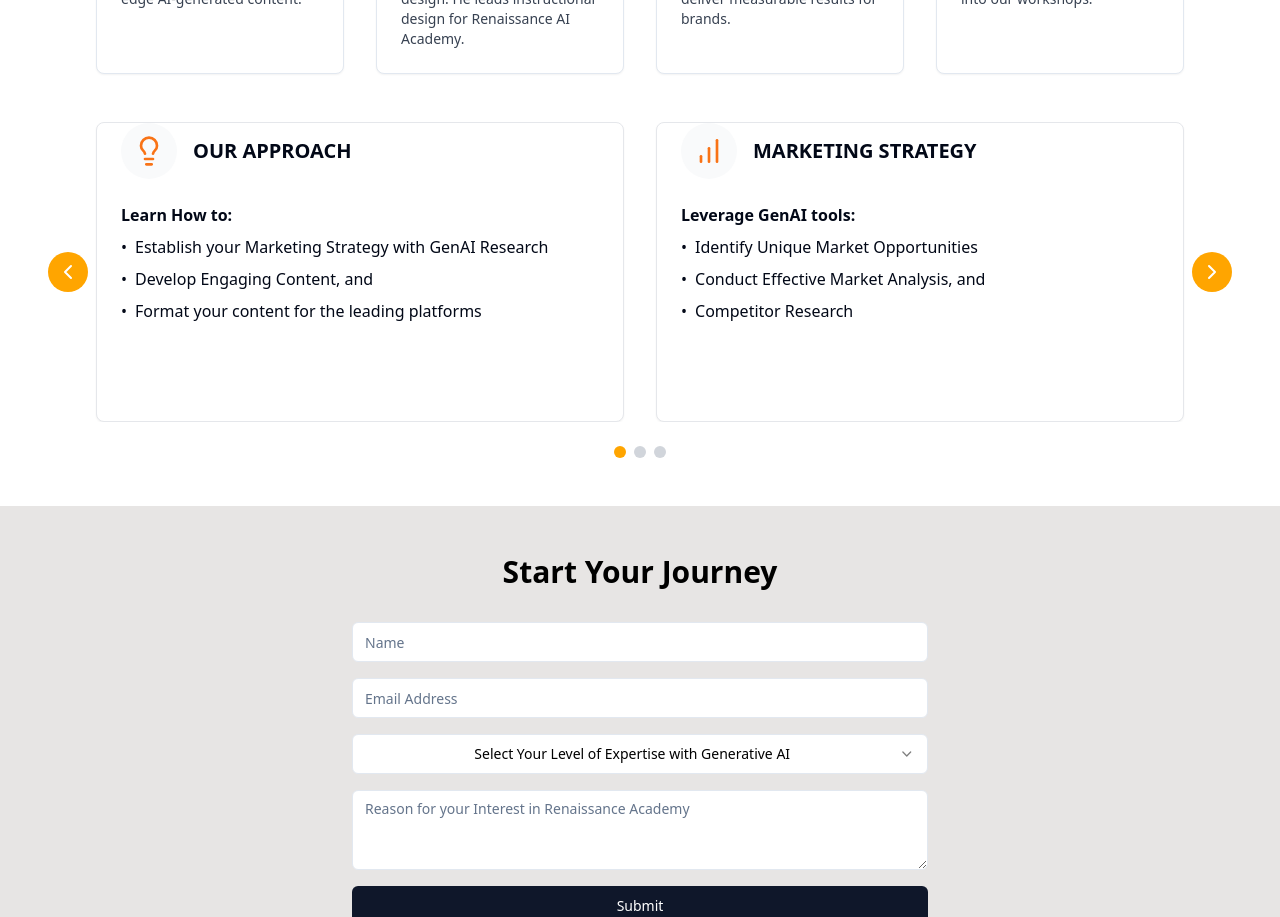
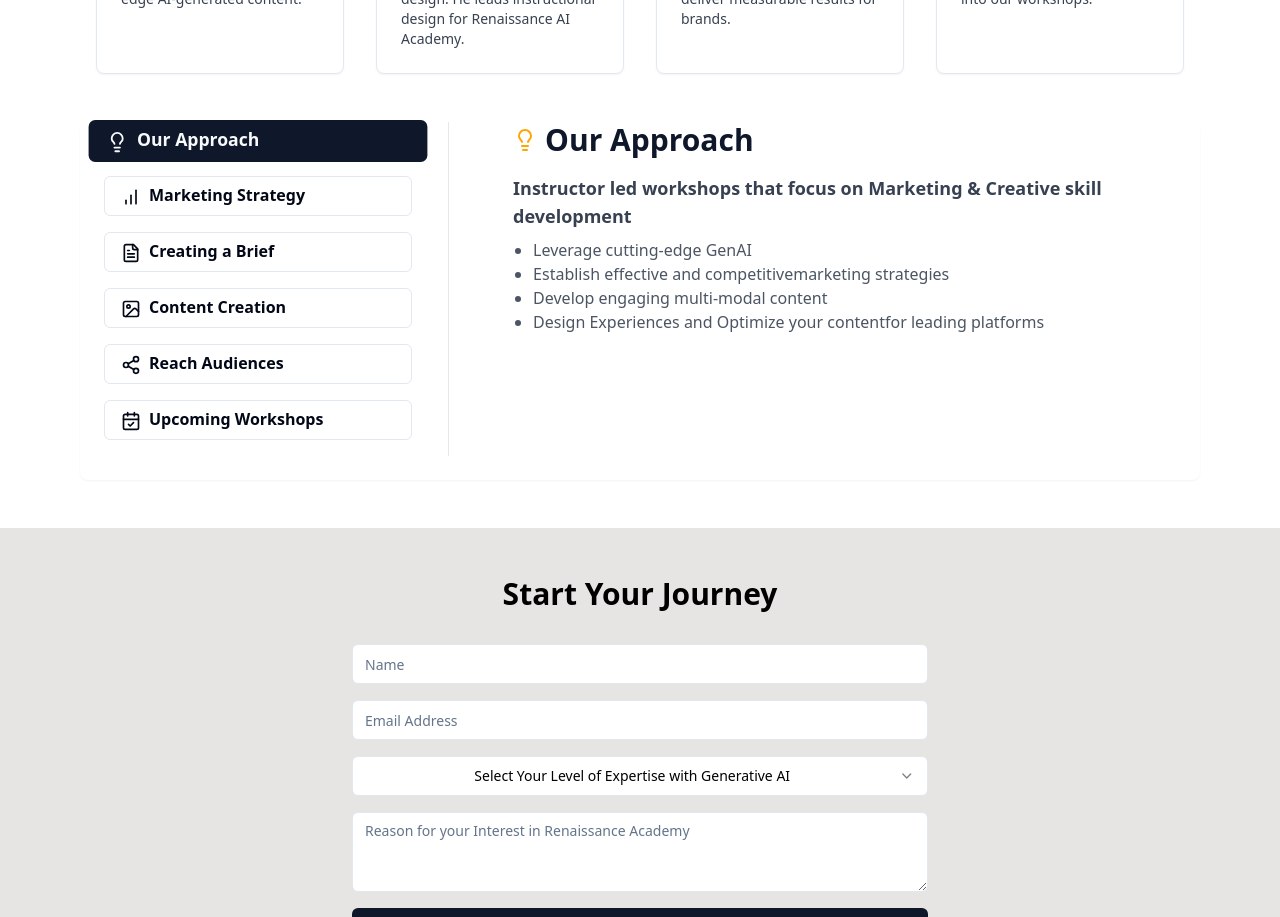
Before and after one commit to clivespace/raiacademy, a Next.js app: page / in a window 1280 px wide. Shown: the part 1480-2397 px from the top of the page. Built offline with nearby package versions, Linux system fonts and the light colour scheme.

Commit message:
Update carousel to two column card on homepage

```diff
--- a/app/page.tsx
+++ b/app/page.tsx
@@ -1,93 +1,78 @@
 'use client'
 
-import { useState, useCallback, useRef, useMemo } from 'react'
+import React, { useState, useCallback, useRef, useMemo } from 'react'
 import { Button } from "@/components/ui/button"
 import { Input } from "@/components/ui/input"
 import { Textarea } from "@/components/ui/textarea"
 import { Select, SelectContent, SelectItem, SelectTrigger, SelectValue } from "@/components/ui/select"
 import { Card, CardContent } from "@/components/ui/card"
-import { Lightbulb, BarChart, FileText, ImageIcon, Share2, CalendarCheck, ChevronLeft, ChevronRight, Facebook, Instagram, Linkedin } from "lucide-react"
+import { Lightbulb, BarChart, FileText, ImageIcon, Share2, CalendarCheck, ChevronLeft, ChevronRight, Facebook, Instagram, Linkedin, ChevronDown, ChevronUp } from "lucide-react"
 import Link from "next/link"
 import Image from "next/image"
 import Navbar from "@/components/Navbar"
 import TeamSection from "../components/TeamSection"
 
+// Define the TopicContent type
+interface TopicContent {
+  title: string
+  subheader: string
+  content: string[]
+  icon: React.ElementType
+}
+
 export default function HomePage() {
   const [currentSlide, setCurrentSlide] = useState<number>(0)
   const videoRef = useRef<HTMLVideoElement>(null)
 
-  const approachCards = useMemo(() => [
+  const topics: TopicContent[] = [
     {
-      title: "OUR APPROACH",
-      tools: [
-        <span key="0" className="font-bold">Learn How to:</span>,
-        "Establish your Marketing Strategy with GenAI Research",
-        "Develop Engaging Content, and",
-        "Format your content for the leading platforms"
+      title: "Our Approach",
+      subheader: "Instructor led workshops that focus on Marketing & Creative skill development",
+      content: [
+        "Leverage cutting-edge GenAI",
+        "Establish effective and competitivemarketing strategies",
+        "Develop engaging multi-modal content",
+        "Design Experiences and Optimize your contentfor leading platforms"
       ],
-      icon: <Lightbulb className="h-8 w-8 text-orange-500" />
+      icon: Lightbulb
     },
     {
-      title: "MARKETING STRATEGY",
-      tools: [
-        <span key="0" className="font-bold">Leverage GenAI tools:</span>,
-        "Identify Unique Market Opportunities",
-        "Conduct Effective Market Analysis, and",
-        "Competitor Research"
-      ],
-      icon: <BarChart className="h-8 w-8 text-orange-500" />
+      title: "Marketing Strategy",
+      subheader: "Leverage GenAI tools:",
+      content: ["Identify unique market opportunities", "Conduct thorough market analysis", "Perform in-depth competitor research"],
+      icon: BarChart
     },
     {
-      title: "CREATING A BRIEF",
-      tools: [
-        <span key="0" className="font-bold">Create more dynamic briefs:</span>,
-        "Establish a unique Brand Voice",
-        "Communicate your Campaign Strategy, and",
-        "Provide effectiveCreative Direction"
-      ],
-      icon: <FileText className="h-8 w-8 text-orange-500" />
+      title: "Creating a Brief",
+      subheader: "Create Dynamic Brief's that:",
+      content: ["Establish a strong brand voice", "Clearly communicate campaign strategies", "Provide creative direction tailored to your needs"],
+      icon: FileText
     },
     {
-      title: "CONTENT CREATION",
-      tools: [
-        <span key="0" className="font-bold">Use GenAI Creative tools to create:</span>,
-        "High quality Images",
-        "Audio and Music Content",
-        "Video, Podcast Production, and more..."
-      ],
-      icon: <ImageIcon className="h-8 w-8 text-orange-500" />
+      title: "Content Creation",
+      subheader: "Use GenAI Creative tools for:",
+      content: ["AI-assisted image creation", "Professional audio and music production", "High-quality video and podcast production"],
+      icon: ImageIcon
     },
     {
-      title: "DISTRIBUTING YOUR CONTENT",
-      tools: [
-        <span key="0" className="font-bold">Reach audiences on desired platforms by leveraging:</span>,
-        "GenAI tools for UX Design",
-        "Software Development, and",
-        "GenAI aided Advertising Content Production tools"
-      ],
-      icon: <Share2 className="h-8 w-8 text-orange-500" />
+      title: "Reach Audiences",
+      subheader: "Leverage GenAI to:",
+      content: ["Utilize GenAI for UX design", "Implement AI-aided software development", "Create targeted advertising content for optimal distribution"],
+      icon: Share2
     },
     {
-      title: "REGISTER FOR AN UPCOMING WORKSHOP",
-      dates: ["February 15, 2025: 9:00 AM - 5:00 PM", "February 16, 2025: 9:00 AM - 5:00 PM"],
-      button: "Register Now",
-      icon: <CalendarCheck className="h-8 w-8 text-orange-500" />
+      title: "Upcoming Workshops",
+      subheader: "Workshop Details",
+      content: ["Join our workshop on February 15-16, 2025", "From 9:00 AM to 5:00 PM each day", "Learn more about leveraging GenAI in marketing"],
+      icon: CalendarCheck
     }
-  ], [])
+  ]
 
-  const nextSlide = useCallback(() => {
-    setCurrentSlide((prev: number) => {
-      const next = prev + 1;
-      return next >= 3 ? 0 : next; // We have 3 pairs total (0, 1, 2)
-    });
-  }, []);
+  const [expandedTopic, setExpandedTopic] = useState<string | null>("Our Approach")
 
-  const prevSlide = useCallback(() => {
-    setCurrentSlide((prev: number) => {
-      const next = prev - 1;
-      return next < 0 ? 2 : next; // Go to last pair if at start
-    });
-  }, []);
+  const toggleTopic = (title: string) => {
+    setExpandedTopic(expandedTopic === title ? null : title)
+  }
 
   return (
     <div className="min-h-screen bg-stone-200 text-black font-sans">
@@ -142,108 +127,77 @@
           {/* Add TeamSection component here */}
           <TeamSection />
 
-          {/* Existing carousel section */}
-          <div className="relative">
-            <div className="overflow-hidden">
-              <div
-                className="flex transition-transform duration-300 ease-in-out"
-                style={{
-                  transform: `translateX(-${currentSlide * (100/3)}%)`,
-                  width: '300%', // Three sections of 100% each
-                }}
+          {/* New TwoColumnCard component */}
+          <Card className="w-full max-w-[136.8vw] xl:max-w-[2016px] mx-auto shadow-none border-none">
+            <CardContent className="p-6">
+              <div className="md:flex md:space-x-8">
+                <div className="w-full md:w-[45%] xl:w-[30%] md:pr-8">
+                  {topics.map((topic, index) => (
+                    <div key={index} className="mb-4">
+                      <Button
+                        onClick={() => toggleTopic(topic.title)}
+                        className={`w-full min-w-[110%] justify-between text-left h-auto py-2 px-3 text-sm md:text-base ${
+                          expandedTopic === topic.title ? 'bg-[#FFA500]' : ''
+                        }`}
+                        variant={expandedTopic === topic.title ? "default" : "outline"}
+                        style={{ transition: 'transform 0.3s', transform: expandedTopic === topic.title ? 'scale(1.1)' : 'scale(1)' }}
                       >
-                {[
-                  approachCards.slice(0, 2),   // First pair
-                  approachCards.slice(2, 4),   // Second pair
-                  approachCards.slice(4, 6),   // Third pair
-                ].map((cardPair, pairIndex) => (
-                  <div key={pairIndex} className="w-1/3 flex">
-                    {cardPair.map((card, index) => (
-                      <div key={index} className="w-1/2 px-4 relative">
-                        <Card className="h-[300px] border border-gray-200 shadow-md">
-                          <CardContent className="p-6 h-full flex flex-col">
-                            {!card.dates && ( // Only show this header for non-dates cards
-                              <div className="flex items-center mb-6">
-                                <div className="bg-gray-50 p-3 rounded-full mr-4">
-                                  {card.icon}
-                                </div>
-                                <h3 className="text-xl font-bold">{card.title}</h3>
-                              </div>
+                        <span className="flex items-start w-full">
+                          {React.createElement(topic.icon, { className: "h-5 w-5 mr-2 flex-shrink-0 mt-0.5" })}
+                          <span className="flex-grow text-left font-semibold leading-tight">{topic.title}</span>
+                          <span className="md:hidden flex-shrink-0 ml-2">
+                            {expandedTopic === topic.title ? (
+                              <ChevronUp className="h-4 w-4" />
+                            ) : (
+                              <ChevronDown className="h-4 w-4" />
                             )}
-                            {card.tools && (
-                              <div className="flex-grow">
-                                <ul className="space-y-2">
-                                  {card.tools.map((tool, toolIndex) => (
-                                    <li key={toolIndex} className="flex items-start">
-                                      {toolIndex !== 0 && <span className="mr-2">•</span>}
-                                      <span>{tool}</span>
-                                    </li>
+                          </span>
+                        </span>
+                      </Button>
+                      <div className={`mt-2 p-4 bg-gray-50 rounded-md md:hidden ${expandedTopic === topic.title ? 'block' : 'hidden'}`}>
+                        <h3 className="text-lg font-semibold mb-3 text-gray-700">{topic.subheader}</h3>
+                        <ul className="list-disc pl-5 text-gray-600 mb-4">
+                          {topic.content.map((point: string, index: number) => (
+                            <li key={index}>{point}</li>
                           ))}
                         </ul>
-                              </div>
-                            )}
-                            {card.dates && (
-                              <div className="flex-grow">
-                                <div className="flex items-center mb-6">
-                                  <div className="bg-gray-50 p-3 rounded-full mr-4">
-                                    {card.icon}
-                                  </div>
-                                  <h3 className="text-xl font-bold">{card.title}</h3>
-                                </div>
-                                <div>
-                                  <p className="font-bold mb-2">Workshop Dates:</p>
-                                  <ul className="space-y-1">
-                                    {card.dates.map((date, dateIndex) => (
-                                      <li key={dateIndex} className="text-sm">{date}</li>
-                                    ))}
-                                  </ul>
-                                </div>
-                                {card.button && (
-                                  <Link href="/register">
-                                    <Button className="w-full mt-4 bg-[#FFA500] hover:bg-[#FFA500]/90 text-white no-scale">
-                                      {card.button}
+                        {topic.title === "Upcoming Workshops" && (
+                          <Button className="w-full bg-[#FFA500] text-white">
+                            Register Now
                           </Button>
-                                  </Link>
                         )}
                       </div>
-                            )}
-                          </CardContent>
-                        </Card>
                     </div>
                   ))}
                 </div>
+                <div className="hidden md:block w-full md:w-[55%] xl:w-[70%] md:border-l border-gray-200 md:pl-16">
+                  {expandedTopic && (
+                    <>
+                      <div className="flex items-center mb-4">
+                        {React.createElement(topics.find(t => t.title === expandedTopic)?.icon || 'span', { className: "h-6 w-6 mr-2 text-[#FFA500]" })}
+                        <h2 className="text-2xl xl:text-3xl font-bold text-primary">
+                          {expandedTopic === "Upcoming Workshops" ? "Register for an Upcoming Workshop" : expandedTopic}
+                        </h2>
+                      </div>
+                      <h3 className="text-lg font-semibold text-gray-700 text-left">
+                        {topics.find(t => t.title === expandedTopic)?.subheader}
+                      </h3>
+                      <ul className="list-disc pl-5 text-gray-600 mb-4 mt-2">
+                        {topics.find(t => t.title === expandedTopic)?.content.map((point: string, index: number) => (
+                          <li key={index}>{point}</li>
                         ))}
+                      </ul>
+                      {expandedTopic === "Upcoming Workshops" && (
+                        <Button className="bg-[#FFA500] text-white">
+                          Register Now
+                        </Button>
+                      )}
+                    </>
+                  )}
                 </div>
               </div>
-            <button
-              onClick={prevSlide}
-              className="absolute left-0 top-1/2 transform -translate-y-1/2 bg-[#FFA500] text-white p-2 rounded-full hover:bg-[#FFA500]/90 transition-colors"
-              style={{ left: '-2rem' }}
-              aria-label="Previous slide"
-            >
-              <ChevronLeft size={24} />
-            </button>
-            <button
-              onClick={nextSlide}
-              className="absolute right-0 top-1/2 transform -translate-y-1/2 bg-[#FFA500] text-white p-2 rounded-full hover:bg-[#FFA500]/90 transition-colors"
-              style={{ right: '-2rem' }}
-              aria-label="Next slide"
-            >
-              <ChevronRight size={24} />
-            </button>
-          </div>
-          <div className="flex justify-center mt-6 space-x-2">
-            {[0, 1, 2].map((index) => (
-              <button
-                key={index}
-                onClick={() => setCurrentSlide(index)}
-                className={`h-3 w-3 rounded-full transition-colors duration-300 ${
-                  currentSlide === index ? 'bg-[#FFA500]' : 'bg-gray-300 hover:bg-gray-400'
-                }`}
-                aria-label={`Go to slide ${index + 1}`}
-              />
-            ))}
-          </div>
+            </CardContent>
+          </Card>
         </div>
       </section>
 
```
Lines whose indentation alone changed are shown as unchanged.
